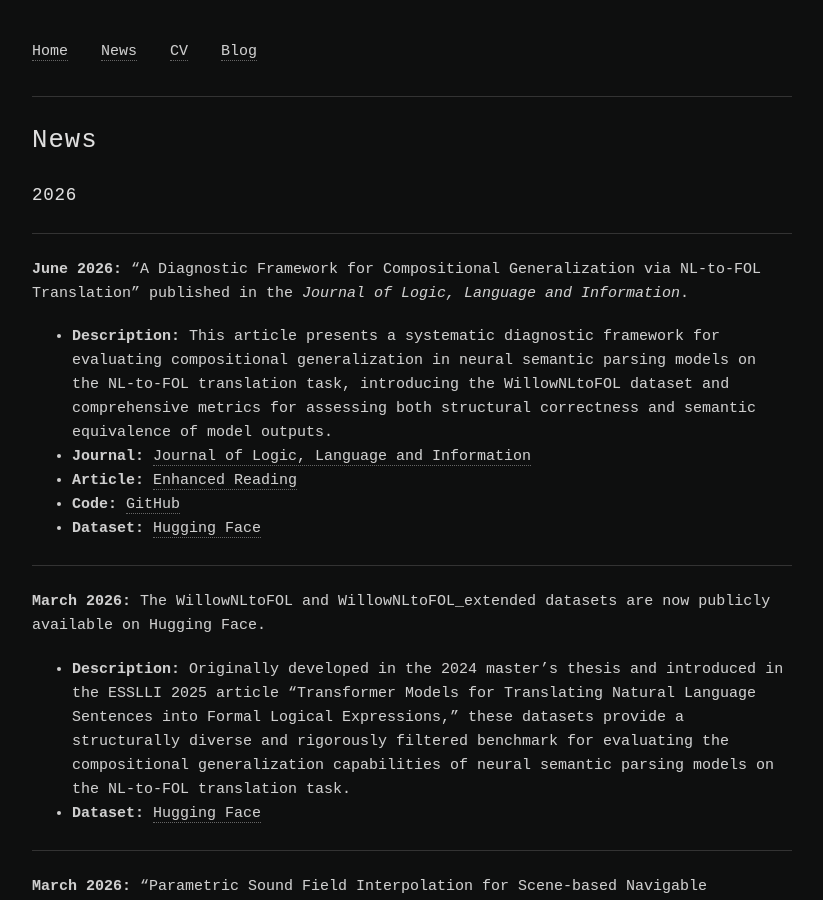
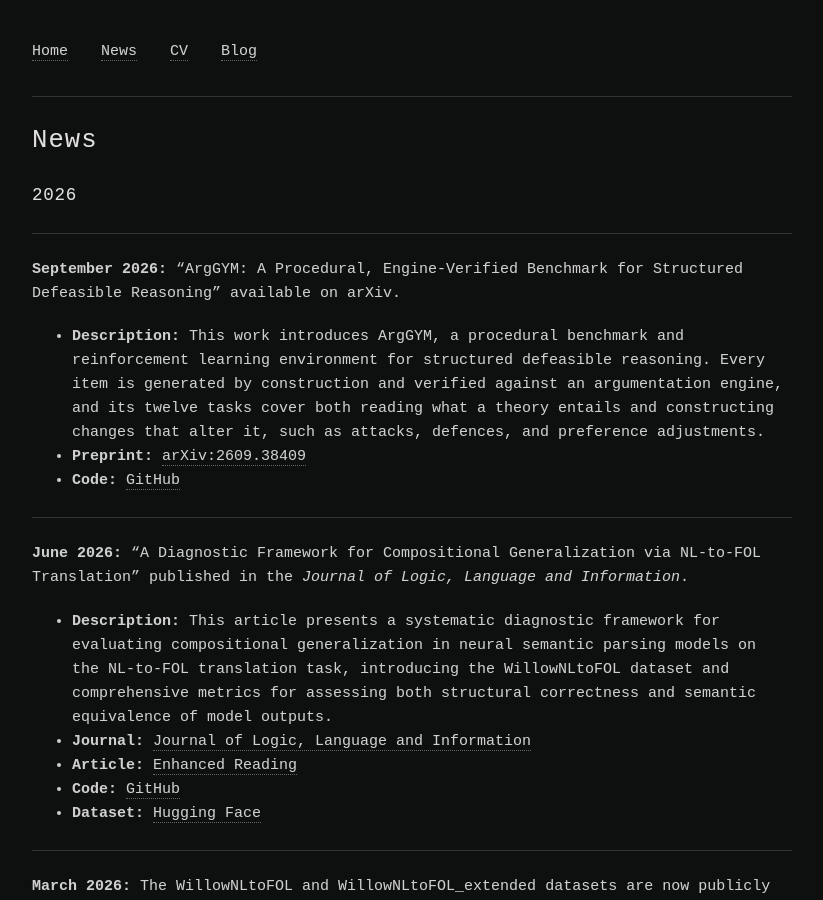
Before and after one commit to ieddeveci/ieddeveci.github.io, a Jekyll site: the page built from news.md, in a window 1280 px wide and 900 px high. Shown: the whole window, without its empty margins (228-1051 px from the left). Built offline with Jekyll 4.4.1, drawn with Linux system fonts in a browser that asks for light colours.

Commit message:
Add September 2026 entry for ArgGYM benchmark
Added a new entry for September 2026 about ArgGYM, a benchmark for structured defeasible reasoning, including its description, preprint link, and code repository.

```diff
--- a/news.md
+++ b/news.md
@@ -5,6 +5,13 @@ permalink: /news/
 ---
 
 ### 2026
+
+---
+
+**September 2026:** "ArgGYM: A Procedural, Engine-Verified Benchmark for Structured Defeasible Reasoning" available on arXiv.
+* **Description:** This work introduces ArgGYM, a procedural benchmark and reinforcement learning environment for structured defeasible reasoning. Every item is generated by construction and verified against an argumentation engine, and its twelve tasks cover both reading what a theory entails and constructing changes that alter it, such as attacks, defences, and preference adjustments.
+* **Preprint:** [arXiv:2609.38409](https://arxiv.org/abs/2609.38409)
+* **Code:** [GitHub](https://github.com/ieddeveci/ArgGYM)
 
 ---
 
```
